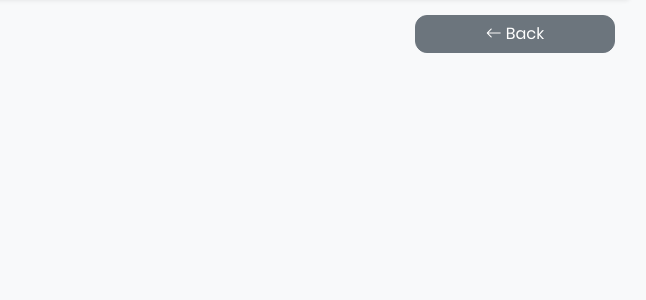
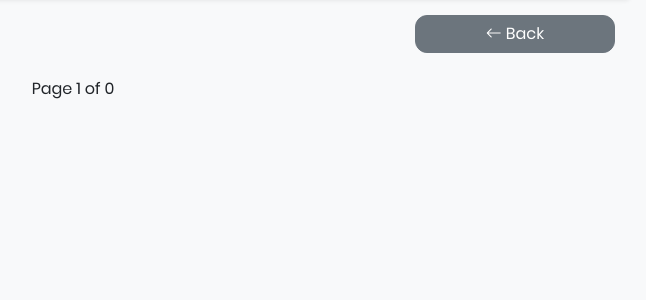
Before and after one commit to Vaillant06/ComplaintManagementSystem, a Flask app: page /admin/complaints in a window 1280 px wide. Shown: the part 262-562 px from the top of the page, without its empty margins (579-1225 px from the left). Run offline with Flask 3, Linux system fonts and the light colour scheme; the visitor is signed in with stand-in values (Sample User, id 1); data that the repository does not hold is empty; some libraries are stand-ins or nearby versions.

Commit message:
Added pagination functionality

```diff
--- a/CMS_DB_Schema.sql
+++ b/CMS_DB_Schema.sql
@@ -22,7 +22,7 @@ CREATE TABLE departments (
 -- 3. STAFF TABLE
 
 CREATE TABLE staff (
-    staff_id SERIAL PRIMARY KEY,
+    staff_id VARCHAR(10) PRIMARY KEY,
     staff_name VARCHAR(100) NOT NULL,
     department_id INTEGER NOT NULL,
     email VARCHAR(255),
@@ -57,7 +57,7 @@ CREATE TABLE complaints (
     status VARCHAR(20) NOT NULL DEFAULT 'Pending',
     admin_comment TEXT,
     created_at TIMESTAMP NOT NULL DEFAULT NOW(),
-    assigned_to INTEGER,
+    assigned_to VARCHAR(10),
     assigned_at TIMESTAMP,
 
     FOREIGN KEY (user_id) REFERENCES users(user_id) ON DELETE CASCADE,
--- a/app/routes/admin.py
+++ b/app/routes/admin.py
@@ -39,7 +39,14 @@ def admin_complaints():
     if not current_user.is_admin:
         abort(403)
 
+    ITEMS_PER_PAGE = 10
     status = request.args.get("status")
+
+    page = request.args.get("page", 1, type=int)
+    offset = (page - 1) * ITEMS_PER_PAGE
+
+    total = query("SELECT COUNT(*) FROM complaints", fetchone=True)[0]
+    total_pages = (total + ITEMS_PER_PAGE - 1) // ITEMS_PER_PAGE
 
     if status:
         rows = query(
@@ -50,9 +57,10 @@ def admin_complaints():
             JOIN departments d ON d.department_id = c.department_id
             WHERE c.status = %s
             ORDER BY c.created_at DESC
+            LIMIT %s OFFSET %s
             """,
-            (status,),
-            fetchall=True
+            (status, ITEMS_PER_PAGE, offset),
+            fetchall=True,
         )
 
     else:
@@ -63,8 +71,10 @@ def admin_complaints():
             JOIN users u ON c.user_id = u.user_id
             JOIN departments d ON d.department_id = c.department_id
             ORDER BY c.created_at DESC
+            LIMIT %s OFFSET %s
             """,
-            fetchall=True
+            (ITEMS_PER_PAGE, offset),
+            fetchall=True,
         )
 
     total = query(
@@ -76,7 +86,7 @@ def admin_complaints():
         c["created_at"] = (c["created_at"] + timedelta(hours=5, minutes=30))\
                             .strftime("%H:%M | %d-%B-%Y")
 
-    return render_template("admin_complaints.html", complaints=rows, status=status, total=total)
+    return render_template("admin_complaints.html", complaints=rows, status=status, total=total, total_pages=total_pages, page=page)
 
 
 # -----------------------------
--- a/app/templates/admin_complaints.html
+++ b/app/templates/admin_complaints.html
@@ -217,5 +217,19 @@
             </div>
         </div>
     {% endfor %}
+
+    <div class="d-flex justify-content-center align-items-center mt-4 mb-5 gap-3">
+        {% if page > 1 %}
+        <a href="?page={{ page - 1 }}{% if status %}&status={{status}}{% endif %}" class="btn btn-secondary">Previous</a>
+        {% endif %}
+
+        <span>Page {{ page }} of {{ total_pages }}</span>
+
+        {% if page < total_pages %} <a href="?page={{ page + 1 }}{% if status %}&status={{status}}{% endif %}"
+            class="btn btn-secondary">Next</a>
+            {% endif %}
+    </div>
+
+
 </div>
 {% endblock %}
```
